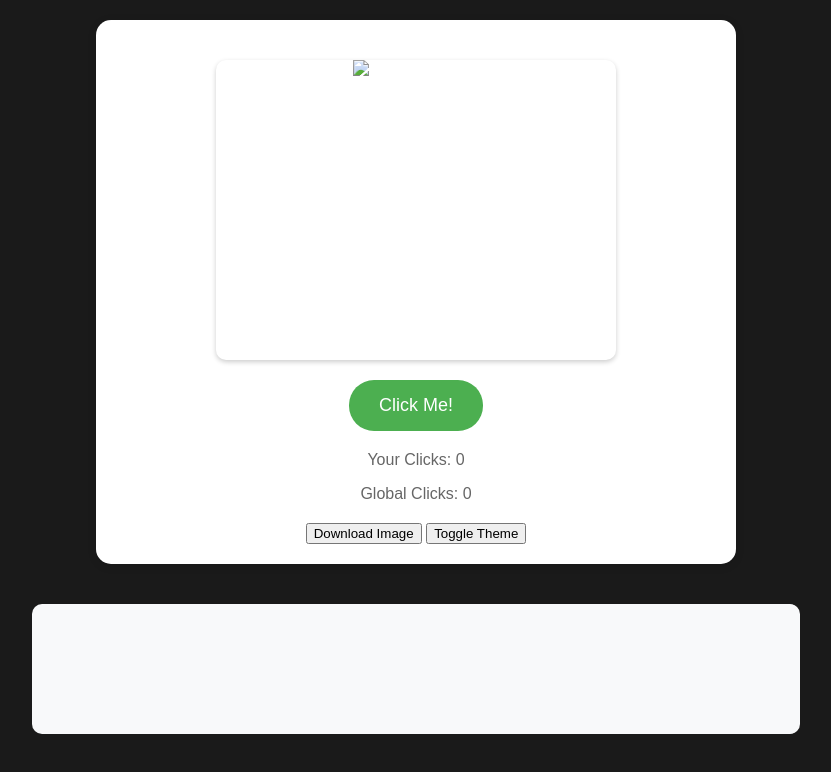
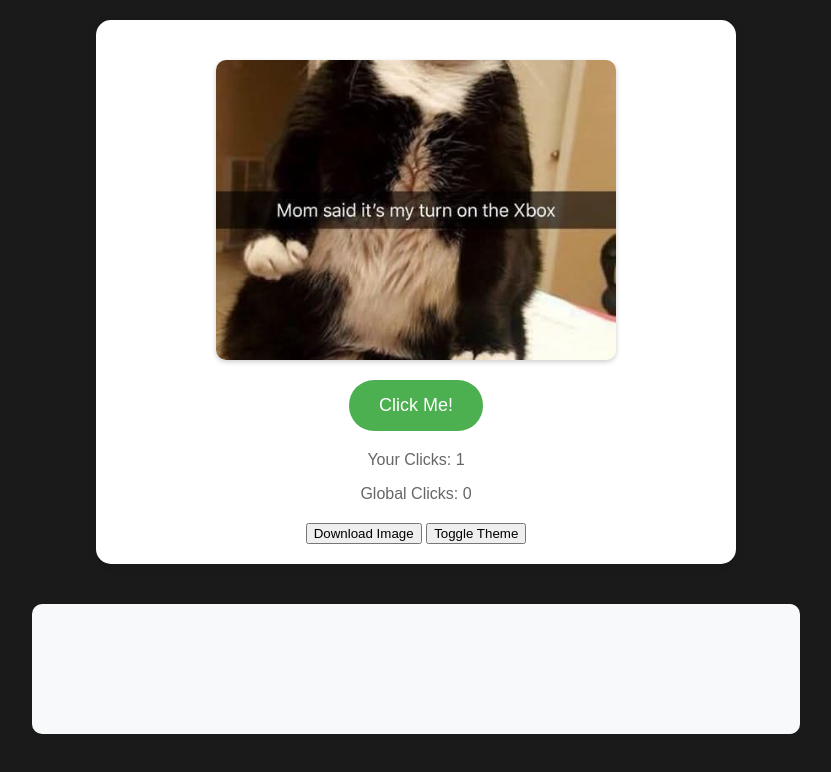
Before and after one commit to Random-Cats/test, a plain HTML site: page index.html in a window 1280 px wide. Both pictures are taken after a click on the button "Click Me!". Shown: the whole page, without its empty margins (224-1055 px from the left). Drawn offline with Linux system fonts and the light colour scheme; no server answers.

Commit message:
more stuff
- display global click count
- attempted to speed up switching between images (still kinda slow)
- display time next to global click (need to format better so it's not military time)

```diff
--- a/home.js
+++ b/home.js
@@ -1,3 +1,10 @@
+
+console.log("JavaScript is running");
+
+document.addEventListener('DOMContentLoaded', () => {
+    console.log("DOM is loaded");
+});
+
 // Configuration
 const RATE_LIMIT_MS = 100; // Minimum time between clicks (10 clicks per second max)
 const COOKIE_EXPIRY_DAYS = 1;
@@ -7,6 +14,8 @@
 
 // Initialize seen images set from cookie on load
 let seenImages = new Set(getCookie('seenImages')?.split(',').filter(Boolean) || []);
+
+let images = [];
 
 function getCookie(name) {
     const value = `; ${document.cookie}`;
@@ -34,9 +43,10 @@
 
     // Update CountAPI (global count)
     try {
-        const response = await fetch('https://msouthwick.com/command.add-cat-click');
-        const data = await response.json();
-        document.getElementById('globalClickCounter').textContent = data.value;
+        fetch('https://msouthwick.com/command.add-cat-click').then(async response=>{
+            const data = await response.text();
+            displayGlobalClicks(data);
+        });
     } catch (error) {
         console.error('Error updating global click count:', error);
     }
@@ -50,7 +60,7 @@
 
 async function showRandomCatImage() {
     // This assumes you have an array of all possible image URLs
-    const allImages = await getAllImageUrls(); // You'll need to implement this based on your GitHub structure
+    const allImages = await getAllImageUrls();
 
     // Reset if all images have been seen
     if (seenImages.size >= allImages.length) {
@@ -76,25 +86,35 @@
     const localClicks = localStorage.getItem('catButtonClicks') || '0';
     document.getElementById('localClickCounter').textContent = localClicks;
 
-    try {
-        const response = await fetch('https://msouthwick.com/command.cat-clicks');
-        const data = await response.text();
-        document.getElementById('globalClickCounter').textContent = data.value;
-    } catch (error) {
-        console.error('Error fetching global click count:', error);
-    }
+    displayGlobalClicks();
 
     // Add click handler
     document.getElementById('catButton').addEventListener('click', handleCatButtonClick);
 };
 
+function displayGlobalClicks(n){
+    if(n){
+        document.getElementById('globalClickCounter').textContent = n + ' as of '+new Date().toLocaleTimeString({hour12:true});
+    }
+    try {
+        fetch('https://msouthwick.com/command.cat-clicks').then(async response=>{
+            const data = await response.text();
+            document.getElementById('globalClickCounter').textContent = data + ' as of '+new Date().toLocaleTimeString({hour12:true});
+        })
+    } catch (error) {
+        console.error('Error fetching global click count:', error);
+    }
+}
+
 async function getAllImageUrls() {
-
-    let req= fetch('paths.txt');
-    let text = req.text();
-
-    return text;
-
+    if(images.length == 0){
+        let req = await fetch('paths.txt');
+        let text = await req.text();
+        images = text.split('\n').filter(e=>e);
+        return images;
+    } else {
+        return images;
+    }
 }
 
 
--- a/index.html
+++ b/index.html
@@ -5,7 +5,7 @@
     <meta name="viewport" content="width=device-width, initial-scale=1.0">
     <title>WIP Rando Cat Site</title>
     <link rel="stylesheet" href="home.css">
-    <script source="home.js"></script>
+    <script src="home.js"></script>
 </head>
 <body>
     <div class="container">
@@ -16,7 +16,7 @@
         <button class="click-button" id="catButton" onclick="handleCatButtonClick()">Click Me!</button>
 
         <div class="counter-display">
-            <p>Your Clicks: <span id="localCounter">0</span></p>
+            <p>Your Clicks: <span id="localClickCounter">0</span></p>
             <p>Global Clicks: <span id="globalClickCounter">0</span></p>
         </div>
         <div>
```
Also changed, not shown: 1 other file.
